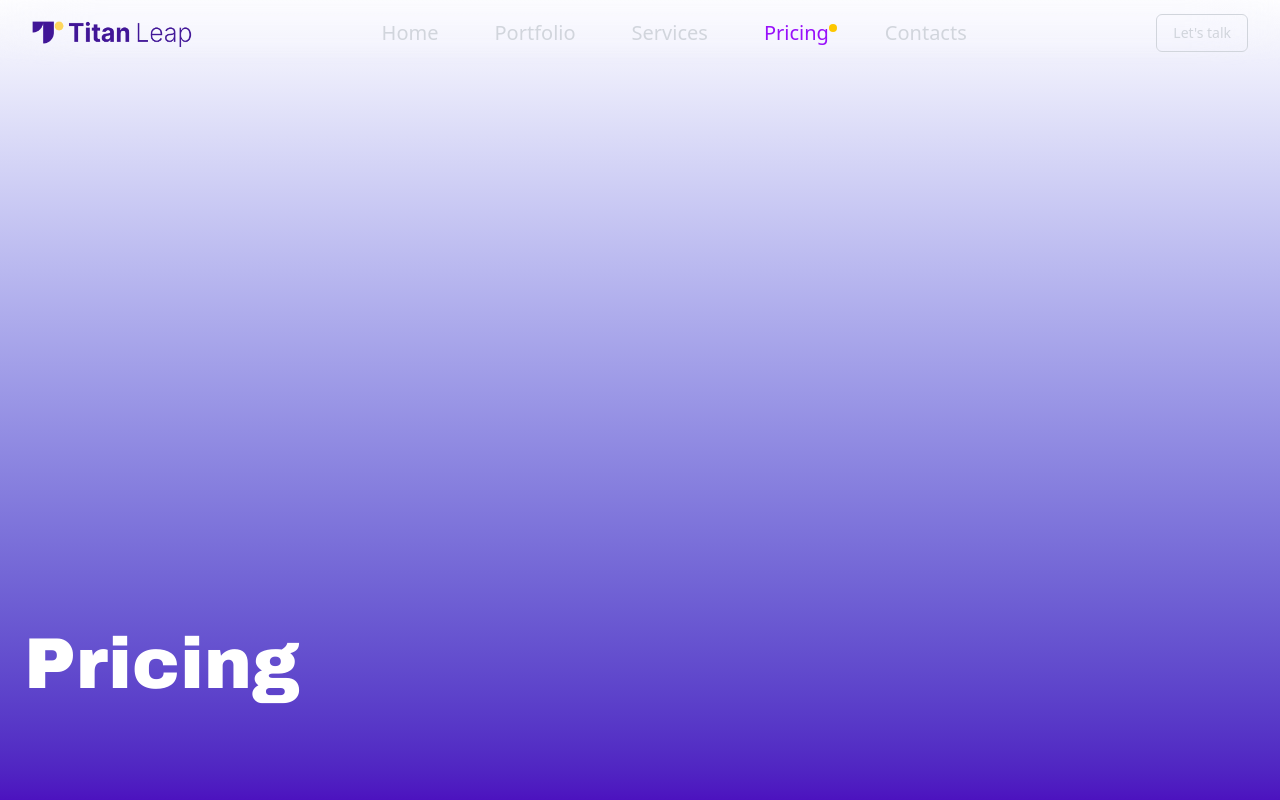
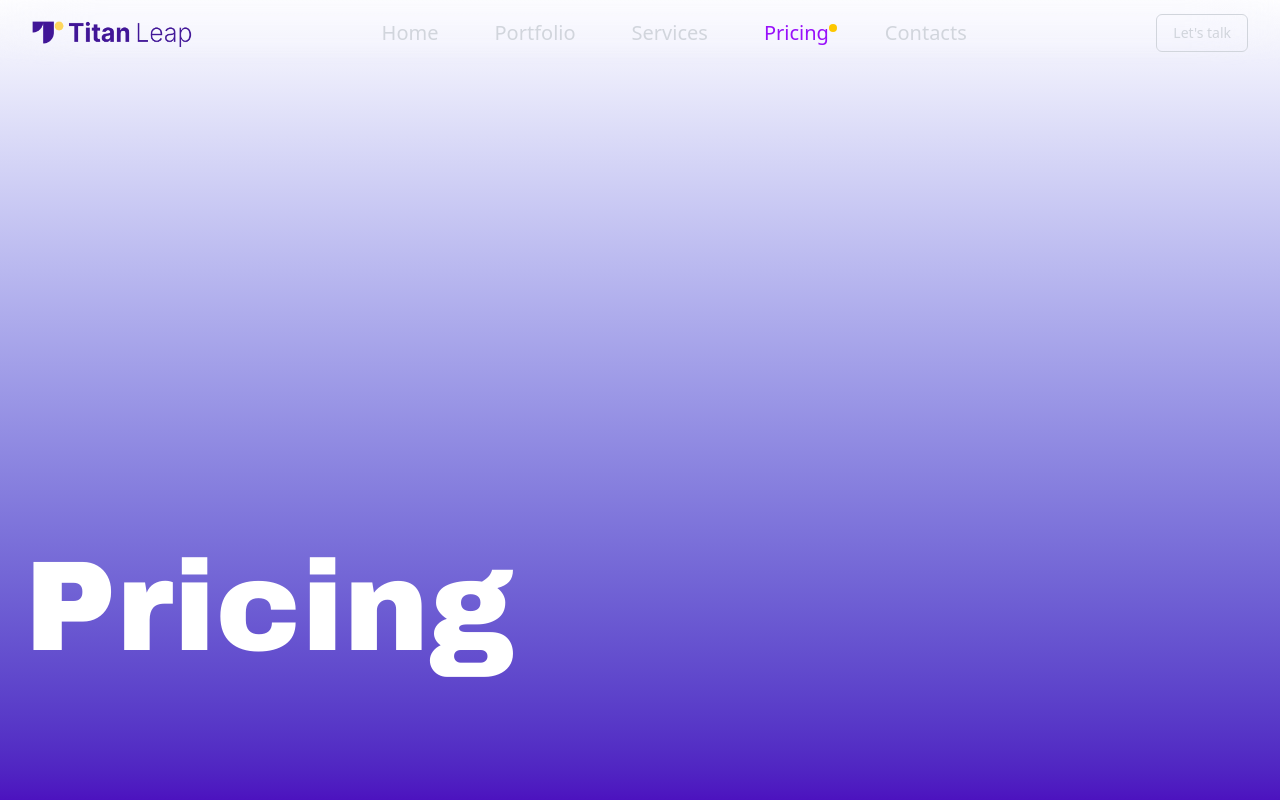
Before and after one commit to Femi-Benjamin/Titan-leap, a React (Vite) app: page /pricing in a window 1280 px wide. Shown: the top 800 px of the page. Built offline with nearby package versions, Linux system fonts and the light colour scheme.

Commit message:
pricing ui update

```diff
--- a/src/Components/Pricing.tsx
+++ b/src/Components/Pricing.tsx
@@ -172,7 +172,7 @@ const PricingPage: React.FC = () => {
       {/* Header Section */}
         <div className="min-h-screen flex flex-col justify-end bg-gradient-to-t from-[#4C12BF] to-[#ffffff]">
           <div className="max-w-7xl pb-16 px-6">
-            <h1 className="text-5xl md:text-7xl tracking-loose align-text-bottom text-white leading-loose font-Achivo">
+            <h1 className="text-7xl md:text-9xl tracking-loose align-text-bottom text-white leading-loose font-Achivo">
               Pricing
             </h1>
           </div>
--- a/src/Pages/Services.tsx
+++ b/src/Pages/Services.tsx
@@ -188,7 +188,7 @@ const Services = () => {
       {/* Page Title Section */}
       <div className="bg-gradient-to-t from-[#4C12BF] to-[#ffffff] min-h-screen  flex flex-col justify-end">
         <div className="max-w-7xl pb-16 px-6">
-          <h1 className="text-5xl md:text-7xl tracking-loose align-text-bottom text-white leading-tight font-Achivo">
+          <h1 className="text-7xl md:text-9xl tracking-loose align-text-bottom text-white leading-tight font-Achivo">
             Services
           </h1>
         </div>
```
